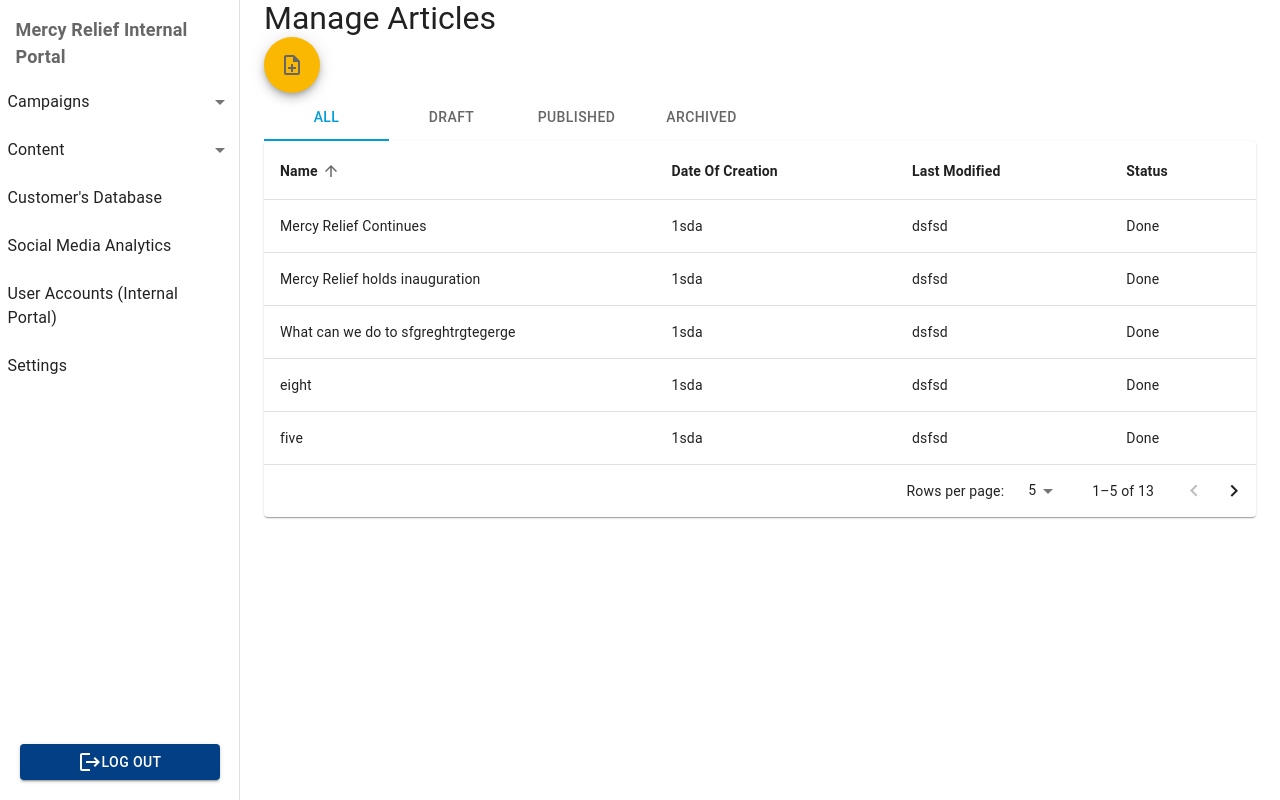
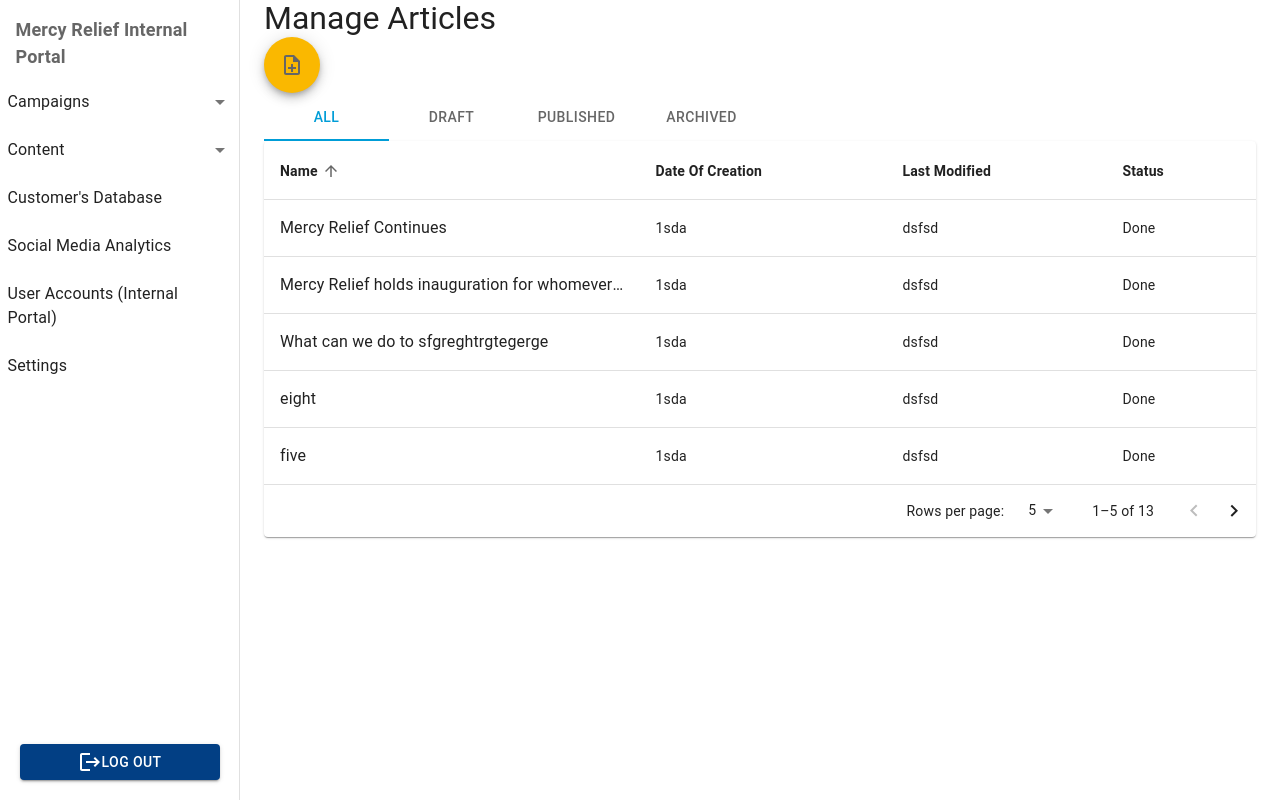
Before and after one commit to dsc-project-mr/mr-fe-internal, a Next.js app: page /list in a window 1280 px wide. Built offline with nearby package versions, Linux system fonts and the light colour scheme.

Commit message:
style: Make title truncate if too long

```diff
--- a/components/ViewArticleListPage/ArticleRowData.ts
+++ b/components/ViewArticleListPage/ArticleRowData.ts
@@ -21,7 +21,12 @@ function createData(
 
 export const rows = [
   createData('Mercy Relief Continues', '1sda', 'dsfsd', 'Done'),
-  createData('Mercy Relief holds inauguration', '1sda', 'dsfsd', 'Done'),
+  createData(
+    'Mercy Relief holds inauguration for whomever whoever Mercy Relief holds inauguration for whomever whoever',
+    '1sda',
+    'dsfsd',
+    'Done'
+  ),
   createData('What can we do to sfgreghtrgtegerge', '1sda', 'dsfsd', 'Done'),
   createData('one', '1sda', 'dsfsd', 'Done'),
   createData('two', '1sda', 'dsfsd', 'Done'),
--- a/components/ViewArticleListPage/index.tsx
+++ b/components/ViewArticleListPage/index.tsx
@@ -114,8 +114,16 @@ export default function EnhancedTable() {
                           },
                         }}
                       >
-                        <TableCell component="th" id={labelId} scope="row">
-                          {row.name}
+                        <TableCell
+                          component="th"
+                          id={labelId}
+                          scope="row"
+                          sx={{
+                            maxWidth: '250px',
+                          }}
+                        >
+                          {/* {row.name} */}
+                          <Typography noWrap>{row.name}</Typography>
                         </TableCell>
                         <TableCell align="left">{row.date_created}</TableCell>
                         <TableCell align="left">{row.last_modified}</TableCell>
@@ -126,7 +134,8 @@ export default function EnhancedTable() {
                 {emptyRows > 0 && (
                   <TableRow
                     style={{
-                      height: 53 * emptyRows,
+                      // TODO: Figure out how to get this value dynamically
+                      height: 57.3 * emptyRows,
                     }}
                   >
                     <TableCell colSpan={6} />
```
